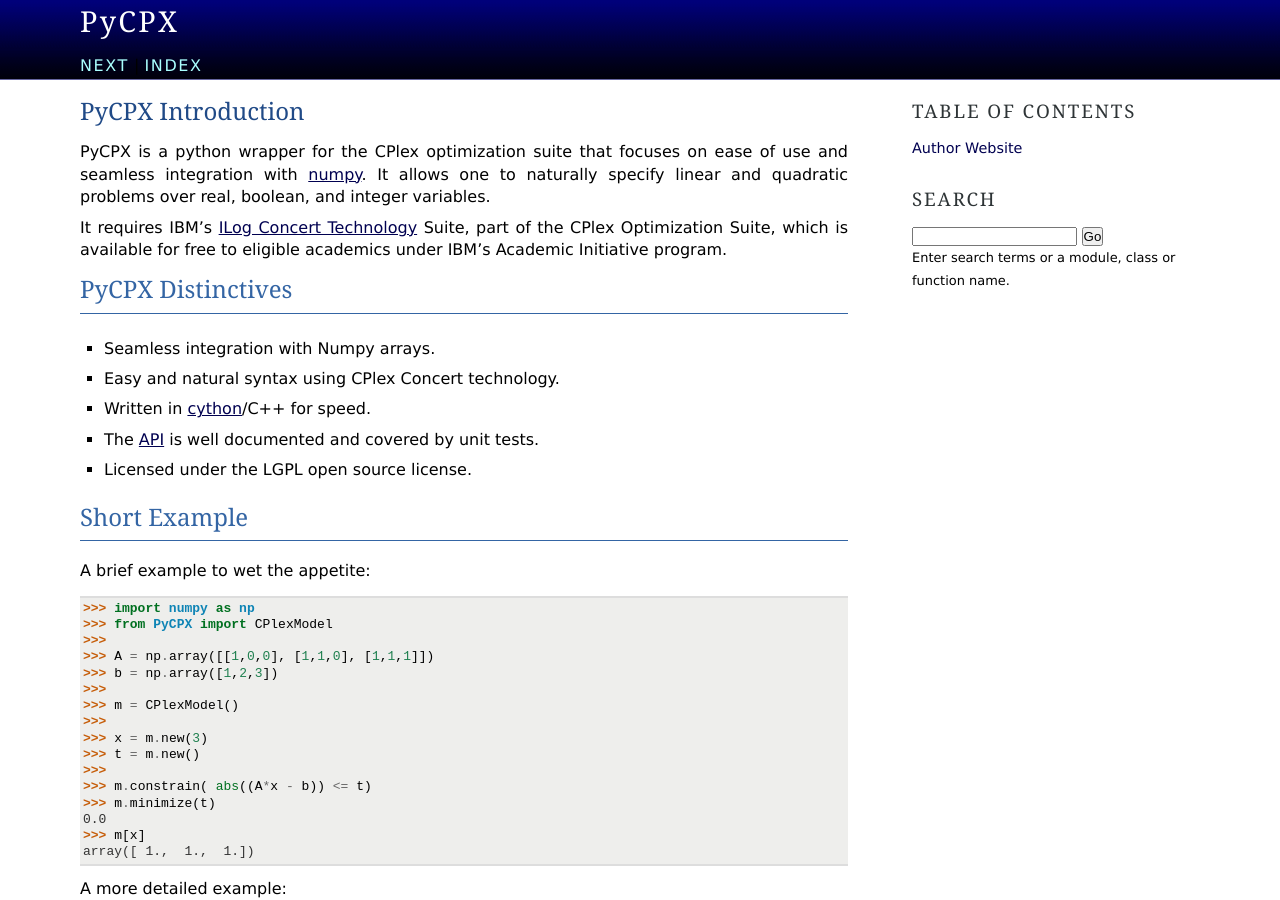
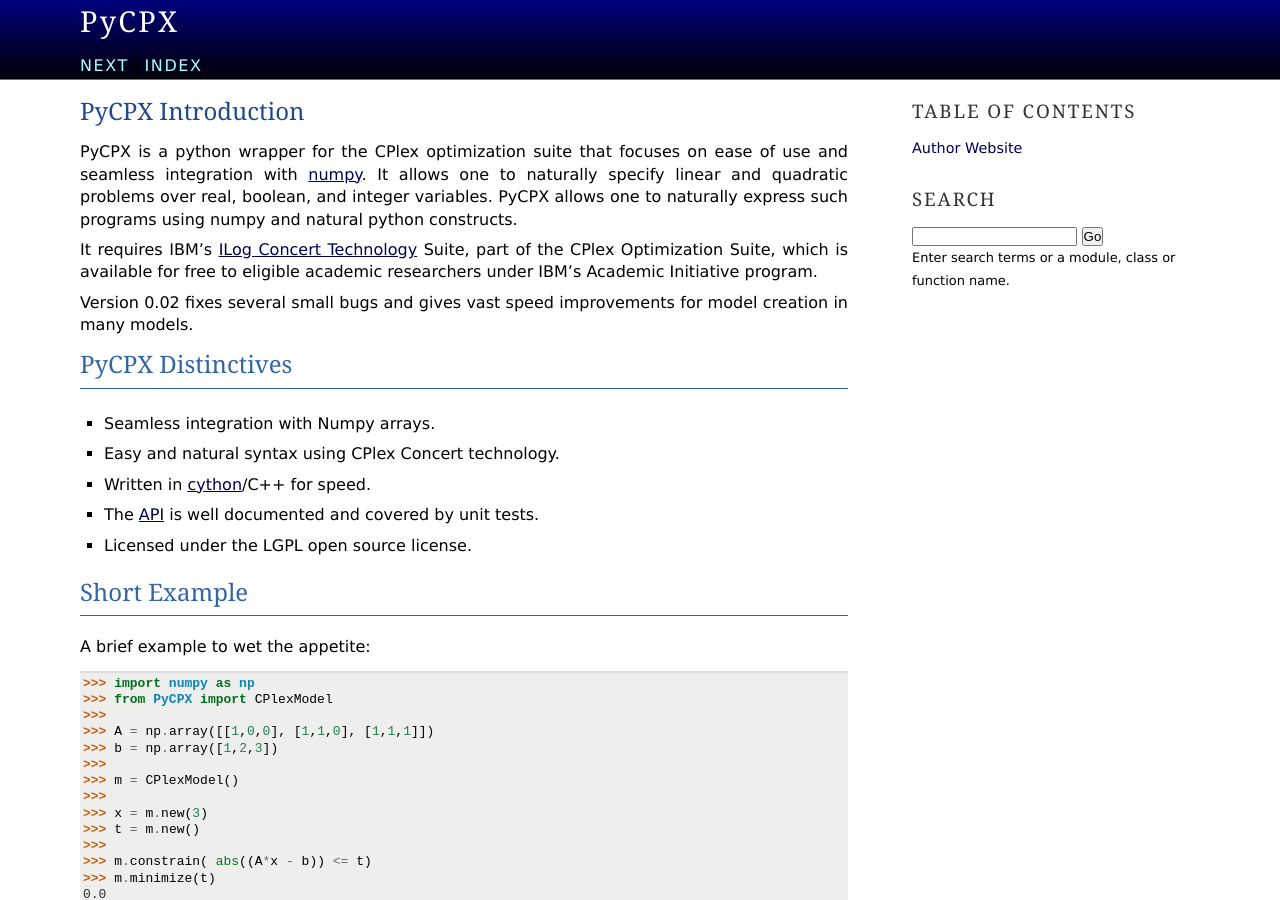
Before and after one commit to hoytak/pycpx, a Sphinx documentation site: the page built from doc/index.rst, in a window 1280 px wide and 900 px high. Built offline with Sphinx 7.4.7, drawn with Linux system fonts in a browser that asks for light colours.

Commit message:
Cleaned up some documentation to reflect the new version.

```diff
--- a/doc/index.rst
+++ b/doc/index.rst
@@ -5,11 +5,15 @@
 PyCPX is a python wrapper for the CPlex optimization suite that
 focuses on ease of use and seamless integration with numpy_.  It
 allows one to naturally specify linear and quadratic problems over
-real, boolean, and integer variables.
+real, boolean, and integer variables.  PyCPX allows one to naturally
+express such programs using numpy and natural python constructs.
 
 It requires IBM's `ILog Concert Technology`_ Suite, part of the CPlex
-Optimization Suite, which is available for free to eligible academics
-under IBM's Academic Initiative program.
+Optimization Suite, which is available for free to eligible academic
+researchers under IBM's Academic Initiative program.
+
+Version 0.02 fixes several small bugs and gives vast speed
+improvements for model creation in many models.
 
 PyCPX Distinctives
 ==================
```
